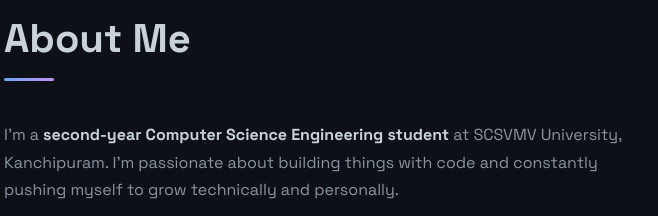
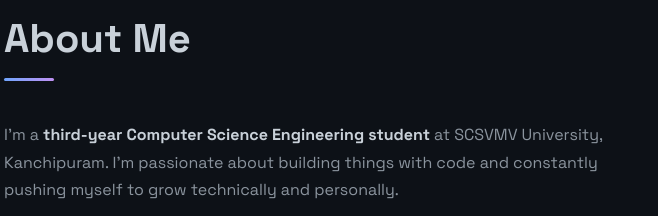
Before and after one commit to monishms2128/monishms2128.github.io, a plain HTML site: page index.html in a window 1280 px wide. Shown: the part 903-1119 px from the top of the page, 86-744 px from the left. Drawn offline with Linux system fonts and the light colour scheme.

Commit message:
Update student year from second to third

```diff
--- a/index.html
+++ b/index.html
@@ -82,7 +82,7 @@
       <h2 class="section-title">About Me</h2>
       <div class="about-grid">
         <div class="about-text">
-          <p>I'm a <strong>second-year Computer Science Engineering student</strong> at SCSVMV University, Kanchipuram. I'm passionate about building things with code and constantly pushing myself to grow technically and personally.</p>
+          <p>I'm a <strong>third-year Computer Science Engineering student</strong> at SCSVMV University, Kanchipuram. I'm passionate about building things with code and constantly pushing myself to grow technically and personally.</p>
           <p>I served as a <strong>PALS Student Leader</strong> in collaboration with <strong>IIT Madras</strong> for one year, contributing to student engagement and leadership initiatives. I participated in workshops at Bangalore and IIT Hyderabad through the PALS initiative.</p>
           <p>Right now I'm on a focused journey preparing for <strong>GATE 2027</strong> to secure admission to a top IIT — building strong fundamentals one topic at a time.</p>
           <div class="about-tags">
```
